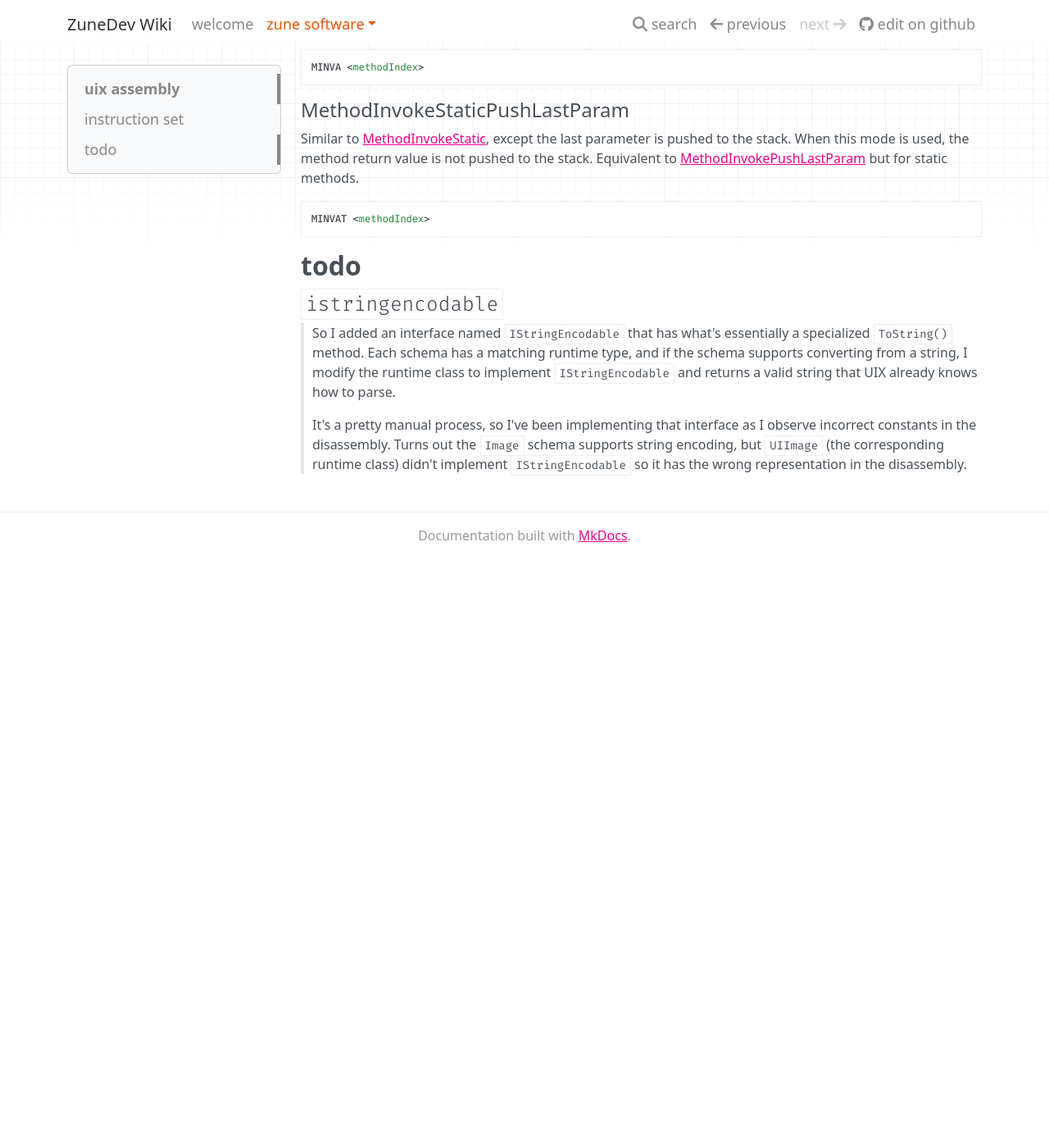
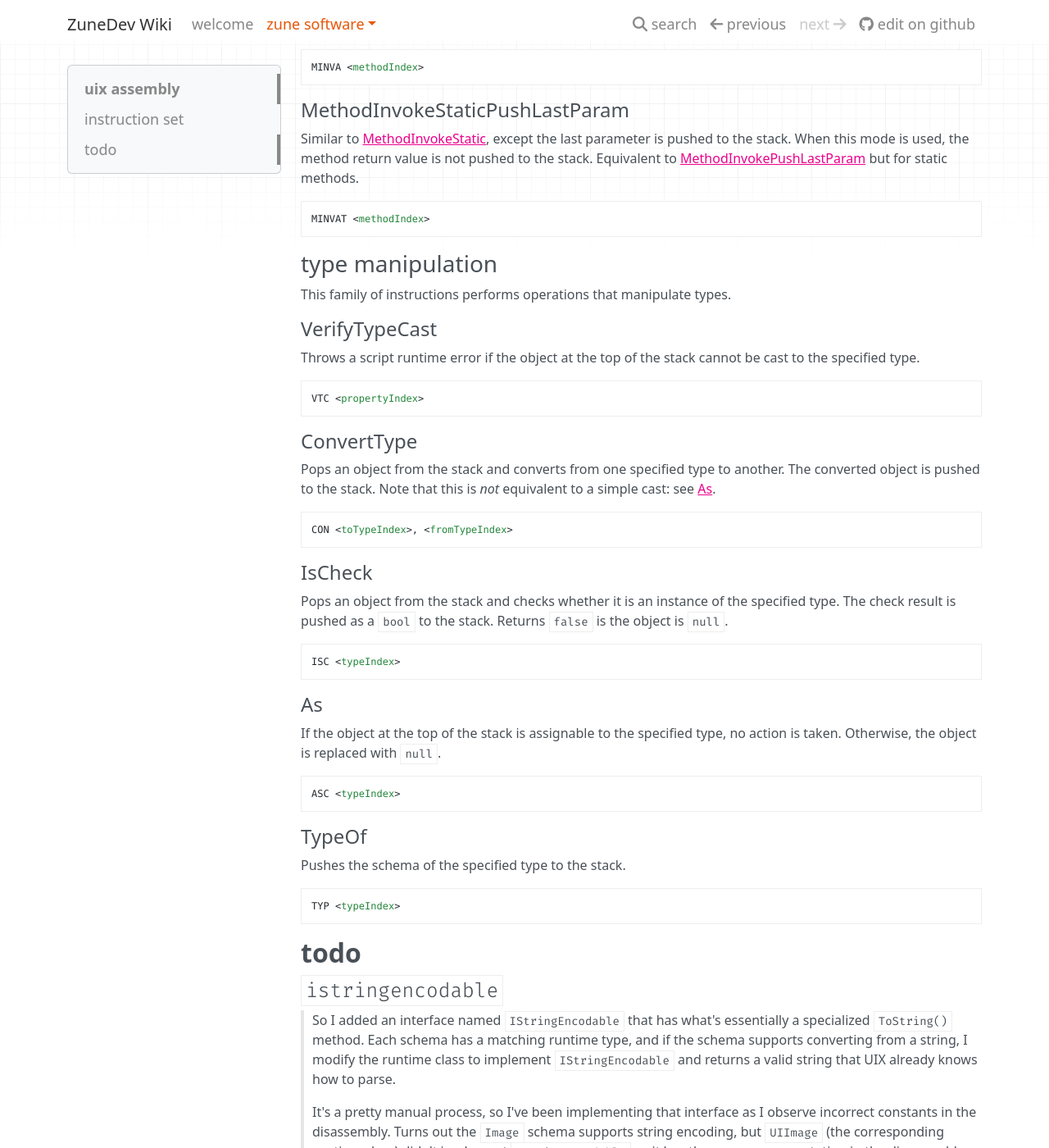
Before and after one commit to ZuneDev/Wiki, an MkDocs documentation site: the page built from docs/Zune software/Iris/uix-assembly.md, in a window 1280 px wide and 1400 px high, scrolled down 7069 px. Shown: the whole window at 82% size. Built offline with MkDocs 1.6.1, drawn with Linux system fonts in a browser that asks for light colours; nearby versions of some CDN libraries; before the commit the page ends 7750 px from its top, so only the background shows below that; some of the changed text lies outside the part shown.

Commit message:
Add type instructions

````diff
--- a/docs/Zune software/Iris/uix-assembly.md
+++ b/docs/Zune software/Iris/uix-assembly.md
@@ -92,13 +92,13 @@ COBJI <assignmentTypeIndex>
 #### ConstructObjectParam
 Calls the specified constructor with *N* parameters popped from the stack, with the *N*th parameter at the top of the stack. The number of parameters must match the constructor exactly.
 ```asm
-COBP <typeIndex> <constructorIndex>
+COBP <typeIndex>, <constructorIndex>
 ```
 
 #### ConstructFromString
 Uses the target's type converter to construct an instance from a constant string.
 ```asm
-CSTR <typeIndex> <stringIndex>
+CSTR <typeIndex>, <stringIndex>
 ```
 
 #### ConstructFromBinary
@@ -170,10 +170,10 @@ PLAD 0xFFFF
 #### PropertyDictionaryAdd
 Pops a value from the stack and assigns it to the given key in a dictionary. The same semantics from [PropertyListAdd](#propertylistadd) regarding `propretyIndex` apply.
 ```asm
-PDAD <propertyIndex> <keyConstantIndex>
+PDAD <propertyIndex>, <keyConstantIndex>
 // target.Property[value] = value
 
-PDAD 0xFFFF <keyConstantIndex>
+PDAD 0xFFFF, <keyConstantIndex>
 // target[key] = value
 ```
 
@@ -244,6 +244,39 @@ Similar to [MethodInvokeStatic](#methodinvokestatic), except the last parameter
 MINVAT <methodIndex>
 ```
 
+### Type Manipulation
+This family of instructions performs operations that manipulate types.
+
+#### VerifyTypeCast
+Throws a script runtime error if the object at the top of the stack cannot be cast to the specified type.
+```asm
+VTC <propertyIndex>
+```
+
+#### ConvertType
+Pops an object from the stack and converts from one specified type to another. The converted object is pushed to the stack. Note that this is *not* equivalent to a simple cast: see [As](#as).
+```asm
+CON <toTypeIndex>, <fromTypeIndex>
+```
+
+#### IsCheck
+Pops an object from the stack and checks whether it is an instance of the specified type. The check result is pushed as a `bool` to the stack. Returns `false` is the object is `null`.
+```asm
+ISC <typeIndex>
+```
+
+#### As
+If the object at the top of the stack is assignable to the specified type, no action is taken. Otherwise, the object is replaced with `null`.
+```asm
+ASC <typeIndex>
+```
+
+#### TypeOf
+Pushes the schema of the specified type to the stack.
+```asm
+TYP <typeIndex>
+```
+
 ## TODO
 
 ### `IStringEncodable`
````
